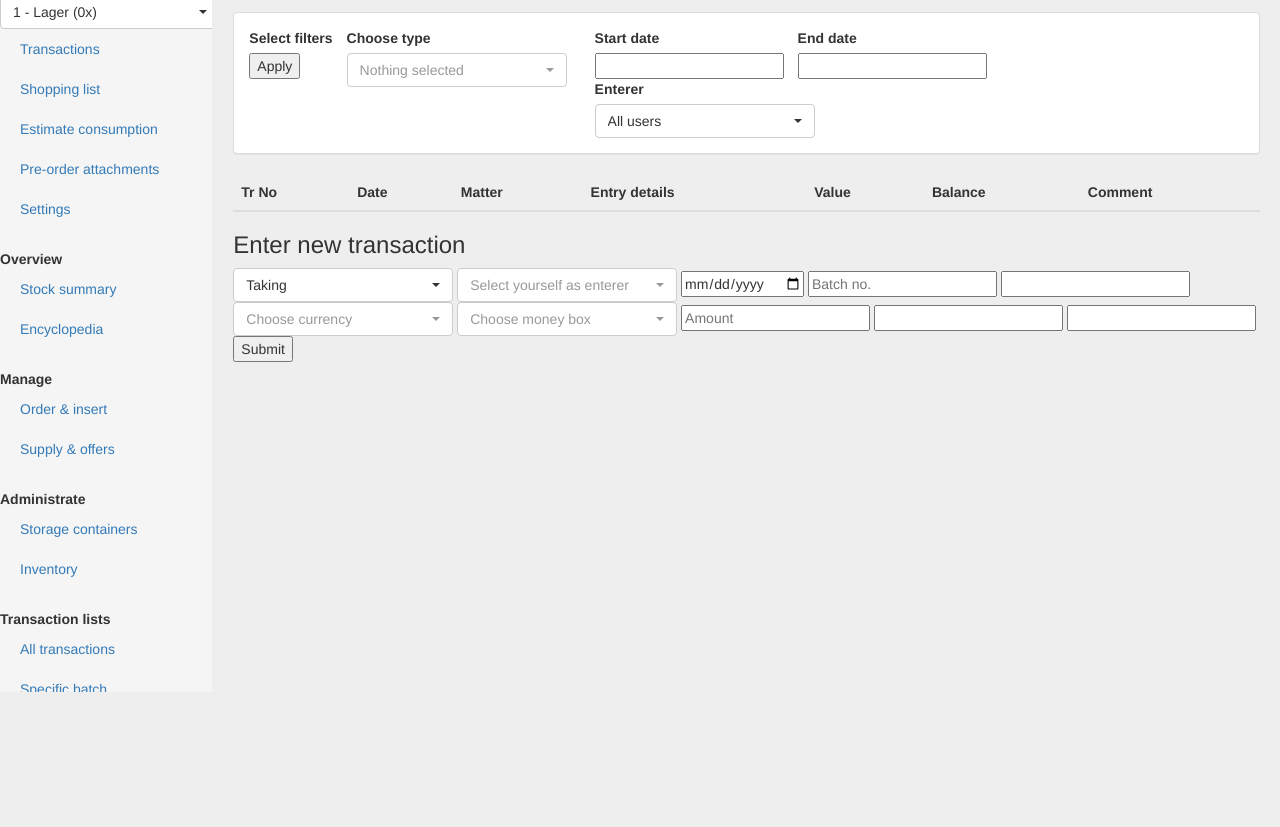
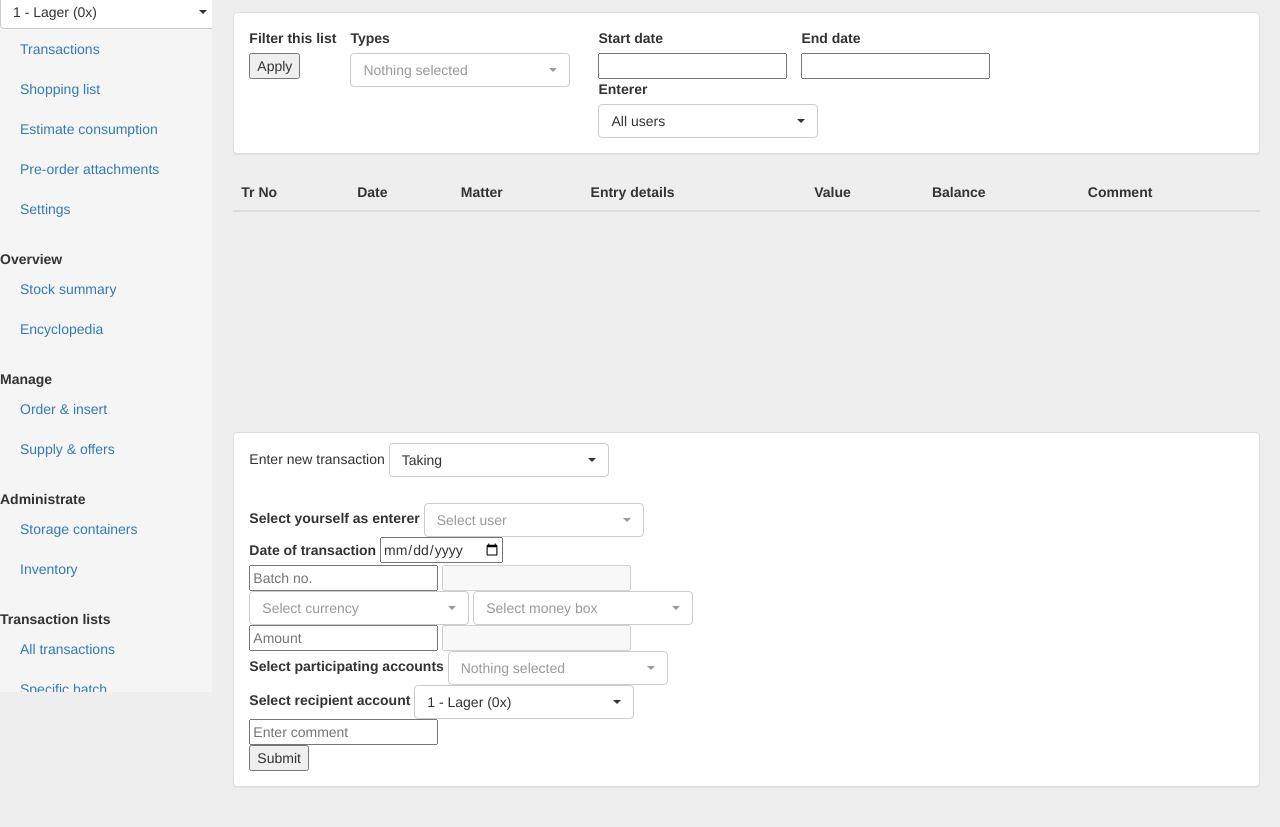
Before and after one commit to twothreenine/kerndlware, a Django app: template core/templates/core/account.html in a window 1280 px wide. Shown: the part 108-935 px from the top of the page. Before the commit the page ends 800 px from the top, so only its background shows below. Run offline with Django 3.2, Linux system fonts and the light colour scheme; the template is opened without the code that fills it: values that come from a table or form of the project are taken from there, others are empty; data comes from the database, SQL or seed files in the repository; both versions use the stored data as it was after the commit; parts of the project's set-up code (start-up, migrations or seed data) failed here and were passed over; some libraries are stand-ins or nearby versions.

Commit message:
Account transactions modified

```diff
--- a/core/models.py
+++ b/core/models.py
@@ -1005,6 +1005,7 @@
     batch = models.ForeignKey('Batch')
 
 class Taking(BatchTransaction): # taking of goods from balance
+    type_name = "Taking" # for s in Transaction.__subclasses__(): print (s.__qualname__)
 
     def __str__(self):
         return "Tr{} {} on {}: {}: {} {} (submitted by {})".format(str(self.id), self.originator_account.name, self.date, self.batch, self.amount, self.batch.unit.abbr, self.entered_by_user.name)
--- a/core/templates/core/account.html
+++ b/core/templates/core/account.html
@@ -2,6 +2,12 @@
 {% block title %}Your transactions{% endblock %}
 {% block heading %}Your transactions{% endblock %}
 {% block style %}
+  <!-- thead, tbody { display: block; }
+  tbody {
+    height: 200px;       /* Just for the demo          */
+    overflow-y: auto;    /* Trigger vertical scroll    */
+    overflow-x: hidden;  /* Hide the horizontal scroll */
+  } -->
   tr.deposited {
     background-color: #61a8ff;
   }
@@ -41,6 +47,12 @@
   #transaction_list_filter div > label, #transaction_list_filter div > select {
     display: block;
   }
+  .scroll {
+    height: 200px;
+    overflow-y: scroll;
+    <!-- border: 1px solid #000;
+    padding: 10px; -->
+  }
 {% endblock %}
 {% block content %}
 
@@ -55,11 +67,11 @@
     <form id="transaction_list_filter" action="/account" method="POST">
       {% csrf_token %}
       <div>
-        <label for="apply">Select filters</label>
+        <label for="apply">Filter this list</label>
         <input name="apply" type="submit" value="Apply" />
       </div>
       <div>
-        <label for="transaction_type">Choose type</label>
+        <label for="transaction_type">Types</label>
         <select multiple="multiple" name="transaction_type" class="selectpicker" data-actions-box="true">
           {% for type in transaction_types %}
           <option value="{{ type.id }}" {% if type.id in selected_type_ids %}selected{% endif %}>{{ type.name }}</option>
@@ -68,11 +80,11 @@
       </div>
       <div>
         <label for="start_date">Start date</label>
-        <input name="start_date" value="{{ start_date }}" data-provide="datepicker" data-date-format="yyyy-mm-dd">
+        <input name="start_date" value="{{ start_date }}" data-provide="datepicker" data-date-format="yyyy-mm-dd" data-date-autoclose="true" data-date-clear-btn="true" data-date-today-highlight="true" >
       </div>
       <div>
         <label for="end_date">End date</label>
-        <input name="end_date" value="{{ end_date }}" data-provide="datepicker" data-date-format="yyyy-mm-dd">
+        <input name="end_date" value="{{ end_date }}" data-provide="datepicker" data-date-format="yyyy-mm-dd" data-date-autoclose="true" data-date-clear-btn="true" data-date-today-highlight="true" >
       </div>
       <div>
         <label for="enterer">Enterer</label>
@@ -106,51 +118,77 @@
     {% endfor %}
   </tbody>
 </table>
-
+<div class="panel panel-default">
   <form id="transaction_entry_form" action="/account" method="POST">
     {% csrf_token %}
-
-  <p><h3>Enter new transaction</h3>
-  <select onchange="// TODO: Felder ein- und ausblenden" name="transaction_type" class="selectpicker">
+    <div class="panel-heading">Enter new transaction
+      <select onchange="// TODO: Felder ein- und ausblenden" name="type" class="selectpicker">
         <option value="" disabled>Choose type for new transaction</option>
         {% for type in entry_types %}
-    <option value="{{ type }}">{{ type.name }}</option>
+        <option value="{{ type.id }}">{{ type.name }}</option>
         {% endfor %}
       </select>
-
-  <td><select onchange="// TODO: Felder ein- und ausblenden" name="transaction_type" class="selectpicker" data-live-search="true" required="true">
-    <option value="" disabled selected>Select yourself as enterer</option>                                                                        <!-- to not show this as an option add  class="text-hide"  -->
+      </div>
+    <div class="panel-body">
+      <div>
+        <label for="entered_by">Select yourself as enterer</label>
+        <select onchange="// TODO: Felder ein- und ausblenden" name="entered_by" class="selectpicker" data-live-search="true" required="true">
+          <option value="" disabled selected>Select user</option>
           {% for user in users %}
-    <option value="{{ user }}">{{ user }}</option>
+          <option value="{{ user.id }}">{{ user }}</option>
           {% endfor %}
         </select>
-
-  <input type="date" name="date" placeholder="Date of transaction" required="true">
+      </div>
+      <div>
+        <label for="date">Date of transaction</label>
+        <input type="date" name="date" placeholder="Select date" required="true" data-provide="datepicker" data-date-format="yyyy-mm-dd" data-date-autoclose="true" data-date-today-highlight="true" >
+      </div>
+      <div>
         <input type="number" name="batch_no" min="1" placeholder="Batch no.">
-  <input type="text" name="batch_name" readonly>
-
-  <select onchange="// TODO: Felder ein- und ausblenden" name="transaction_type" class="selectpicker">
-    <option value="" disabled selected>Choose currency</option>
+        <input type="text" name="batch_name" readonly disabled>
+      </div>
+      <div>
+        <select onchange="// TODO: Felder ein- und ausblenden" name="currency" class="selectpicker">
+          <option value="" disabled selected>Select currency</option>
           {% for currency in currencies %}
-    <option value="{{ currency }}">{{ currency }}</option>
+          <option value="{{ currency.id }}">{{ currency }}</option>
           {% endfor %}
         </select>
-
-  <select onchange="// TODO: Felder ein- und ausblenden" name="transaction_type" class="selectpicker">
-    <option value="" disabled selected>Choose money box</option>
+        <select onchange="// TODO: Felder ein- und ausblenden" name="money_box" class="selectpicker">
+          <option value="" disabled selected>Select money box</option>
           {% for money_box in money_boxes %}
-    <option value="{{ money_box }}">{{ money_box }}</option>
+          <option value="{{ money_box.id }}">{{ money_box }}</option>
           {% endfor %}
         </select>
-
-  <input type="number" name="amount" step="any" placeholder="Amount">
-  <input type="text" name="value" readonly>
-
-  <input type="text" name="comment">
-
+      </div>
+      <div>
+        <input type="number" name="amount" step="any" placeholder="Amount"> <!-- {{ batch.unit.abbr }} bzw. {{ currency.name }} -->
+        <input type="text" name="value" readonly disabled>
+      </div>
+      <div>
+        <label for="participating_accounts">Select participating accounts</label>
+        <select multiple="multiple" name="participating_accounts" class="selectpicker" data-actions-box="true" data-live-search="true" >
+          {% for account in accounts %}
+            <option value="{{ account.id }}">{{ account }}</option>
+          {% endfor %}
+        </select>
+      </div>
+      <div>
+        <label for="recipient_account">Select recipient account</label>
+        <select name="recipient_account" class="selectpicker" data-actions-box="true" data-live-search="true" >
+          {% for account in accounts %}
+            <option value="{{ account.id }}">{{ account }}</option>
+          {% endfor %}
+        </select>
+      <div>
+        <input type="text" name="comment" placeholder="Enter comment">
+      </div>
+      <div>
         <input type="submit" value="Submit" />
-
+      </div>
+    </div>
   </form>
+</div>
 
 {% endblock %}
 
```
Also changed, not shown: core/views.py (+49 -0 lines), db.sqlite3. Lines whose indentation alone changed are shown as unchanged.
